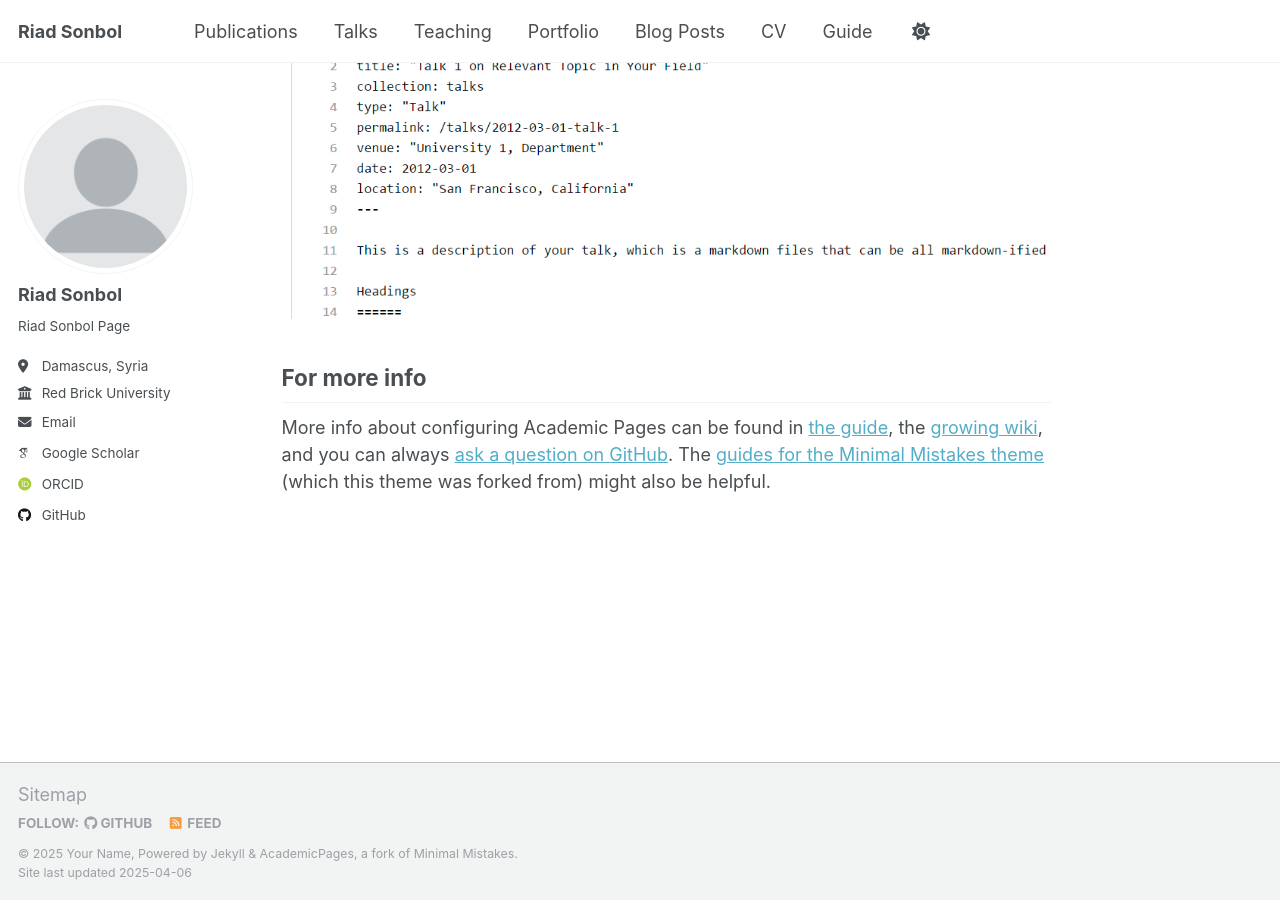
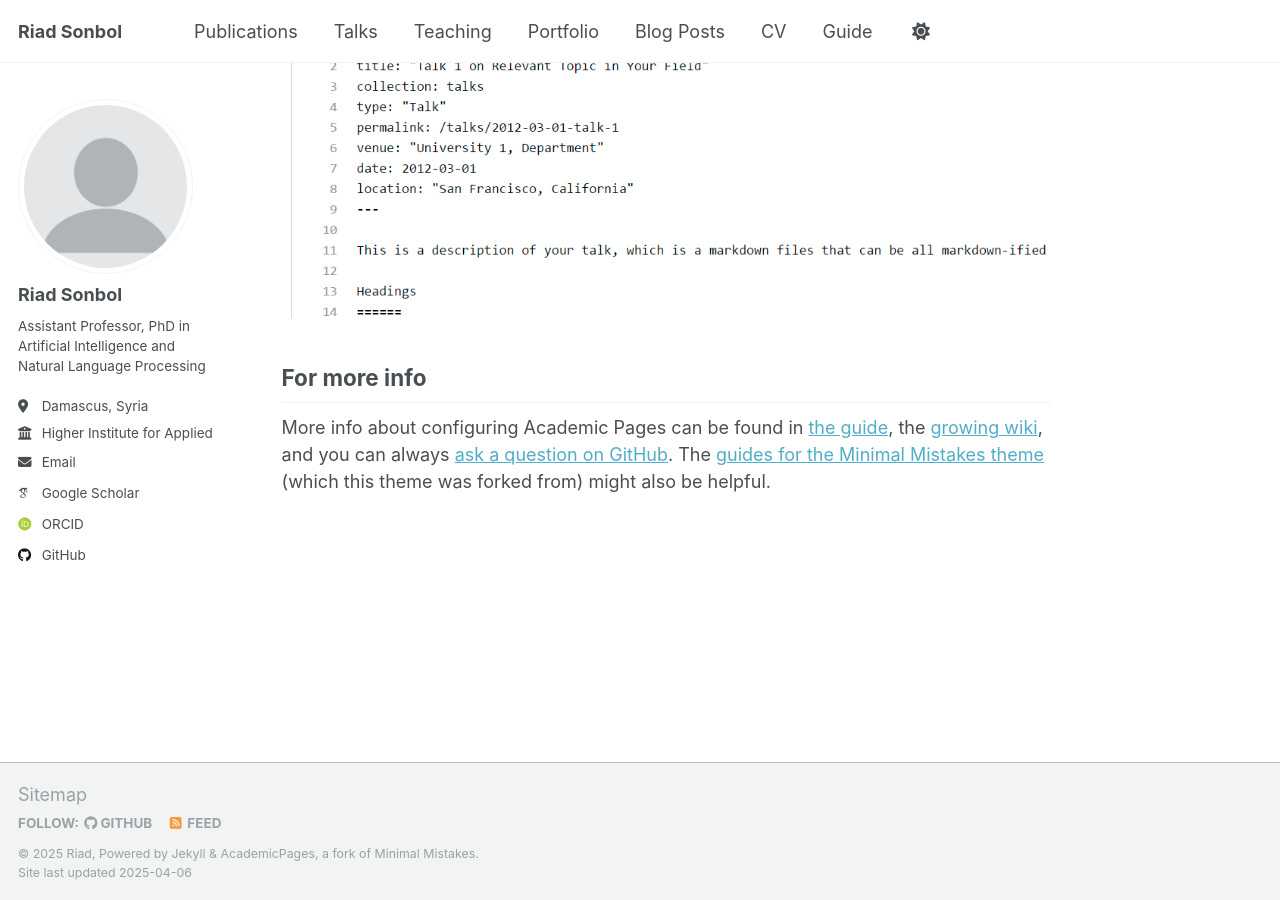
Before and after one commit to rsonbol/rsonbol.github.io, a Jekyll site: the page built from _pages/about.md, in a window 1280 px wide and 900 px high, scrolled down 2636 px. Built offline with Jekyll 4.4.1, drawn with Linux system fonts in a browser that asks for light colours; some web fonts are replaced.

Commit message:
Update _config.yml

```diff
--- a/_config.yml
+++ b/_config.yml
@@ -11,8 +11,8 @@ locale                   : "en-US"
 site_theme               : "default"
 title                    : "Riad Sonbol"
 title_separator          : "-"
-name                     : &name "Your Name"
-description              : &description "personal description"
+name                     : &name "Riad"
+description              : &description "Dr. Riad Sonbol - Assistant Professor, PhD in Artificial Intelligence and Natural Language Processing"
 url                      : https://rsonbol.github.io/ # the base hostname & protocol for your site e.g. "https://[your GitHub username].github.io"
 baseurl                  : "" # the subpath of your site, e.g. "/blog"
 repository               : "rsonbol/rsonbol.github.io"
@@ -25,9 +25,9 @@ author:
   avatar           : "profile.png"
   name             : "Riad Sonbol"
   pronouns         : # example: "she/her"
-  bio              : "Riad Sonbol Page"
+  bio              : "Assistant Professor, PhD in Artificial Intelligence and Natural Language Processing"
   location         : "Damascus, Syria"
-  employer         : "Red Brick University"
+  employer         : "Higher Institute for Applied Sciences and Technology (HIAST) & Syrian Private University (SPU)"
   uri              : # URL
   email            : "rsonbol@gmail.com"
 
@@ -77,8 +77,8 @@ author:
 
 # Publication Category - The following the list of publication categories and their headings
 publication_category:
-  books:
-    title: 'Books'
+  #books:
+  #  title: 'Books'
   manuscripts:
     title: 'Journal Articles'
   conferences:
```
